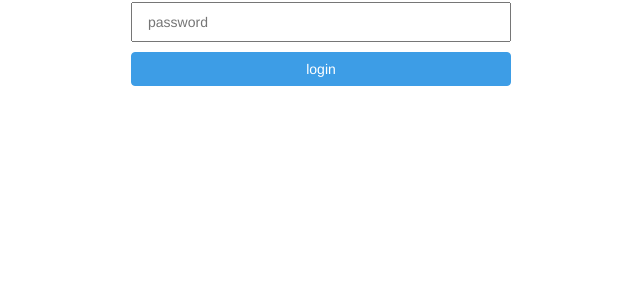
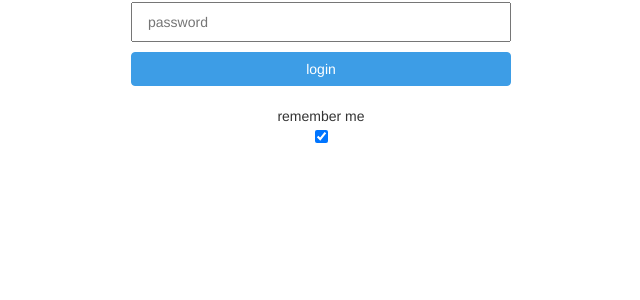
Before and after one commit to xash3000/minitweet, a Flask app: page /login in a window 1280 px wide. Shown: the part 138-438 px from the top of the page, without its empty margins (319-959 px from the left). Run offline with Flask 2, Linux system fonts and the light colour scheme; parts of the project's set-up code (start-up, migrations or seed data) failed here and were passed over; some libraries are stand-ins or nearby versions.

Commit message:
add remember me to login form

```diff
--- a/minitweet_app/forms.py
+++ b/minitweet_app/forms.py
@@ -1,5 +1,5 @@
 from flask.ext.wtf import Form
-from wtforms import TextAreaField, StringField, PasswordField
+from wtforms import TextAreaField, StringField, PasswordField, BooleanField
 from wtforms.validators import DataRequired, Length, Email, EqualTo
 
 
@@ -15,7 +15,7 @@ class PublishForm(Form):
 class LoginForm(Form):
     username = StringField('username', validators=[DataRequired()])
     password = PasswordField('password', validators=[DataRequired()])
-
+    remember_me = BooleanField("remember_me", default=True)
 
 class SignUpForm(Form):
     username = StringField(
--- a/minitweet_app/static/css/main.css
+++ b/minitweet_app/static/css/main.css
@@ -106,3 +106,7 @@ a{
 .likes-counting{
     color: #f91600;
 }
+
+.remember_me{
+    margin-top: 20px;
+}
--- a/minitweet_app/templates/login.html
+++ b/minitweet_app/templates/login.html
@@ -8,6 +8,10 @@
         {{ form.username(class_="col-xs-12 col-md-4 col-md-offset-4 string-field", placeholder="username") }}
         {{ form.password(class_="col-xs-12 col-md-4 col-md-offset-4 string-field", placeholder="password") }}
         <input type="submit" name="submit" value="login" class="btn btn-primary col-xs-12 col-md-4 col-md-offset-4">
+        <div class="remember_me col-xs-12 col-md-4 col-md-offset-4 text-center">
+            <span style="display:block">remember me</span>
+            {{ form.remember_me }}
+        </div>
     </form>
 </div>
 
--- a/minitweet_app/views.py
+++ b/minitweet_app/views.py
@@ -40,7 +40,8 @@ def login():
         user = User.query.filter(User.name == form.username.data).first()
         if user and bcrypt.check_password_hash(user.password, form.password.data):
                 flash("you were just logged in!")
-                login_user(user)
+                remember = form.remember_me.data
+                login_user(user, remember=remember)
                 return redirect(url_for("home"))
         else:
             flash("Invalid username or password")
@@ -59,7 +60,7 @@ def signup():
         db.session.add(u)
         db.session.commit()
         u.id = int(u.id)
-        login_user(u)
+        login_user(u, remember=True)
         return redirect(url_for('home'))
     return render_template("signup.html", form=form)
 
```
